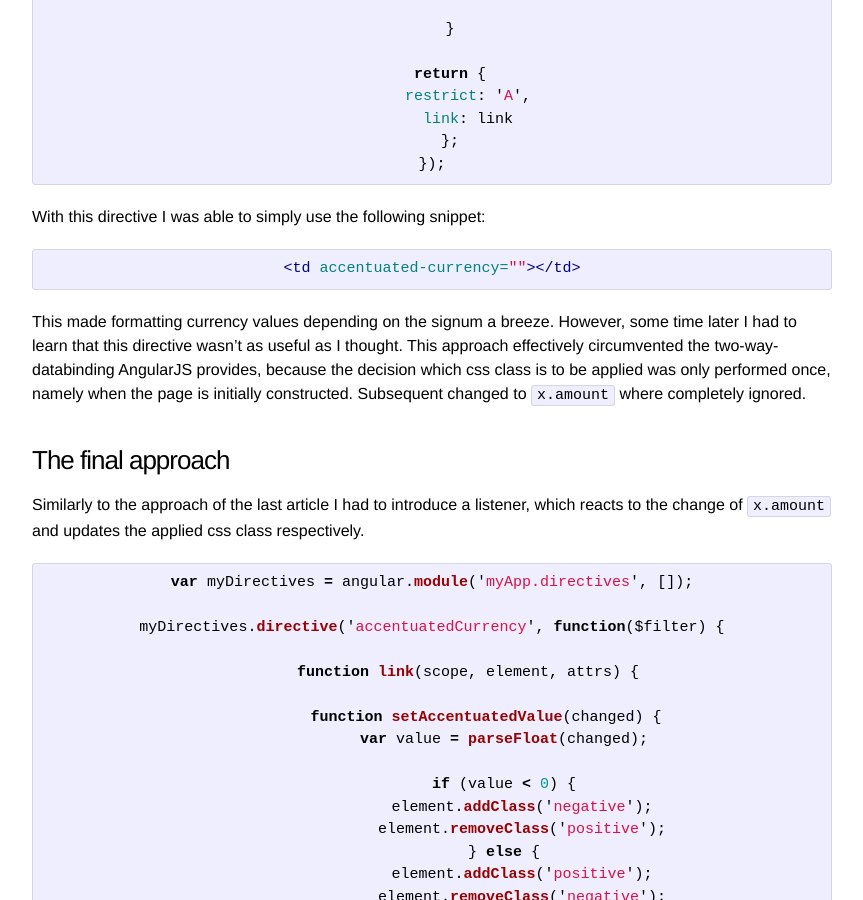
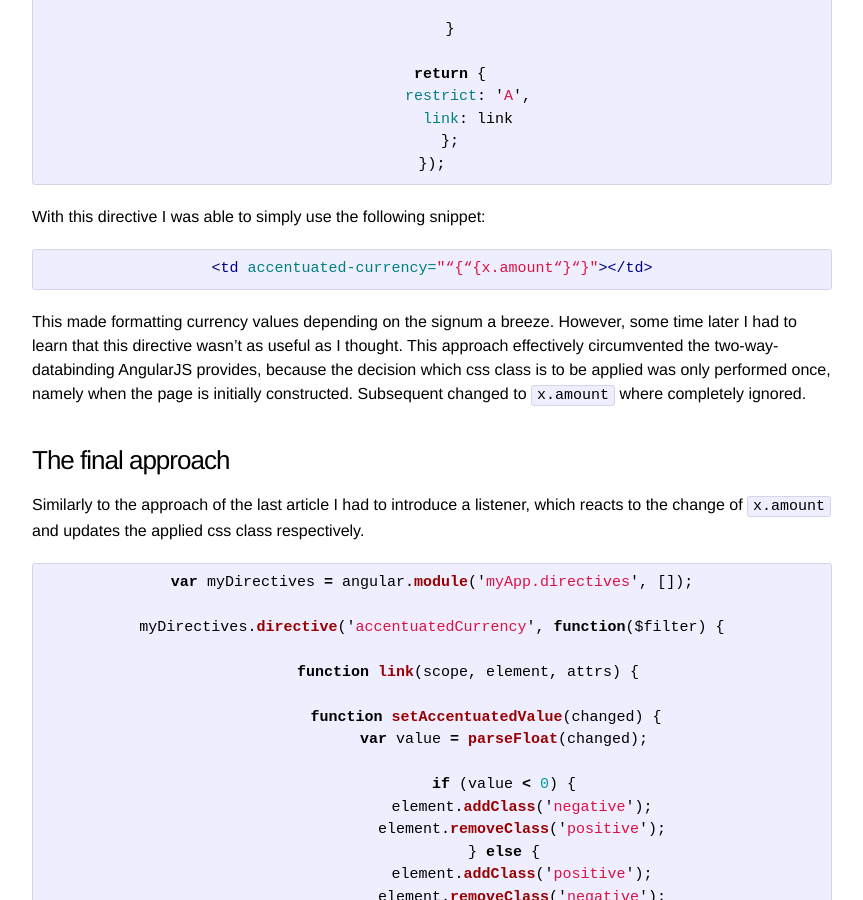
Before and after one commit to omilke/omilke.github.io, a Jekyll site: the page built from _posts/2015-01-08-angularjs-directives-put-to-use-part-ii.md, in a window 1280 px wide and 900 px high, scrolled down 1396 px. Shown: the whole window, without its empty margins (208-1071 px from the left). Built offline with Jekyll 4.4.1, drawn with Linux system fonts in a browser that asks for light colours; nearby versions of some CDN libraries.

Commit message:
escaped angular expressions

```diff
--- a/_posts/2015-01-08-angularjs-directives-put-to-use-part-ii.md
+++ b/_posts/2015-01-08-angularjs-directives-put-to-use-part-ii.md
@@ -61,7 +61,7 @@ myDirectives.directive('accentuatedCurrency', function($filter) {
 With this directive I was able to simply use the following snippet:
 
 {% highlight HTML %}
-<td accentuated-currency="{{x.amount}}"></td>
+<td accentuated-currency="“{“{x.amount“}“}"></td>
 {% endhighlight %}
 
 This made formatting currency values depending on the signum a breeze. However, some time later I had to learn that this directive wasn't as useful as I thought. This approach
```
